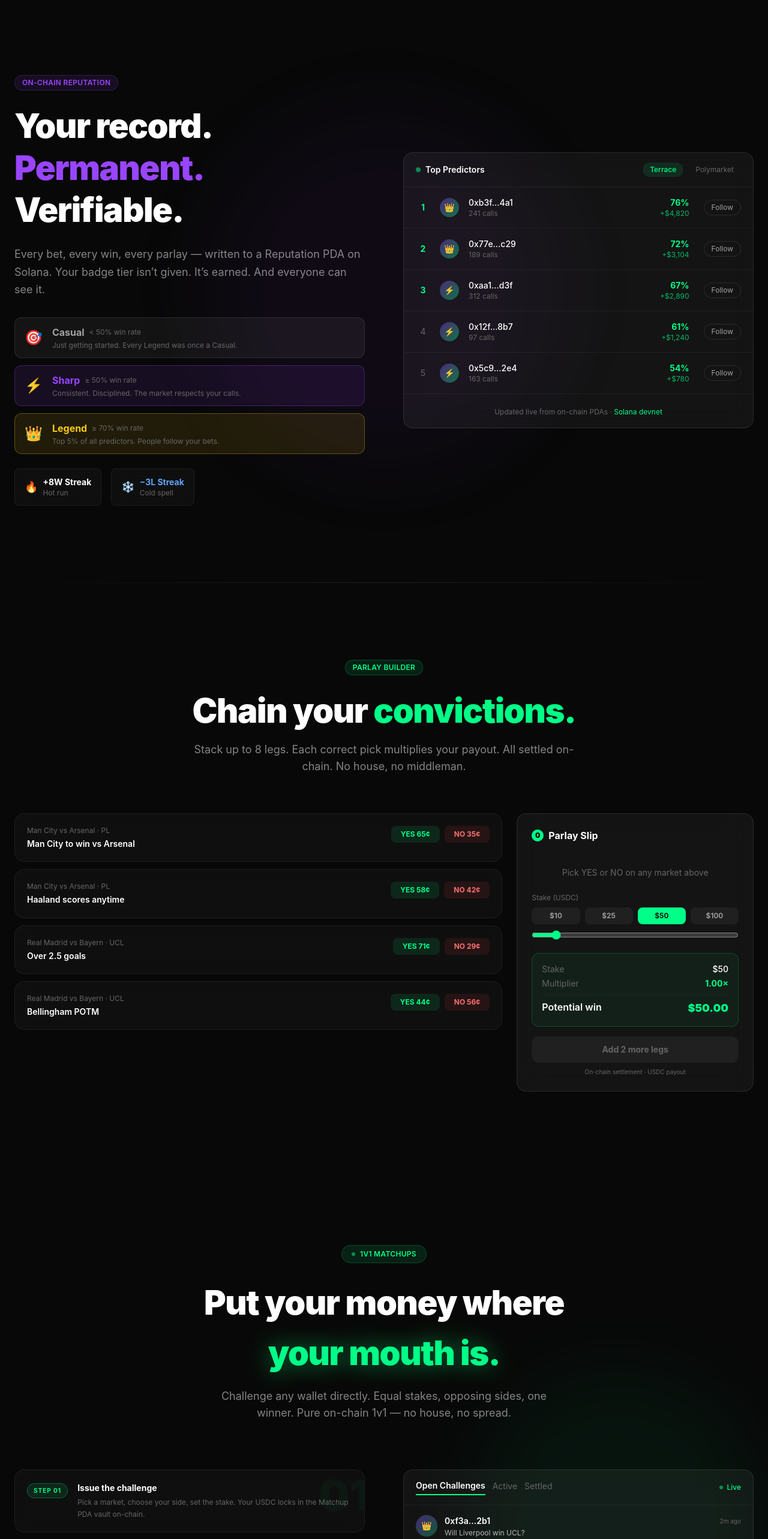
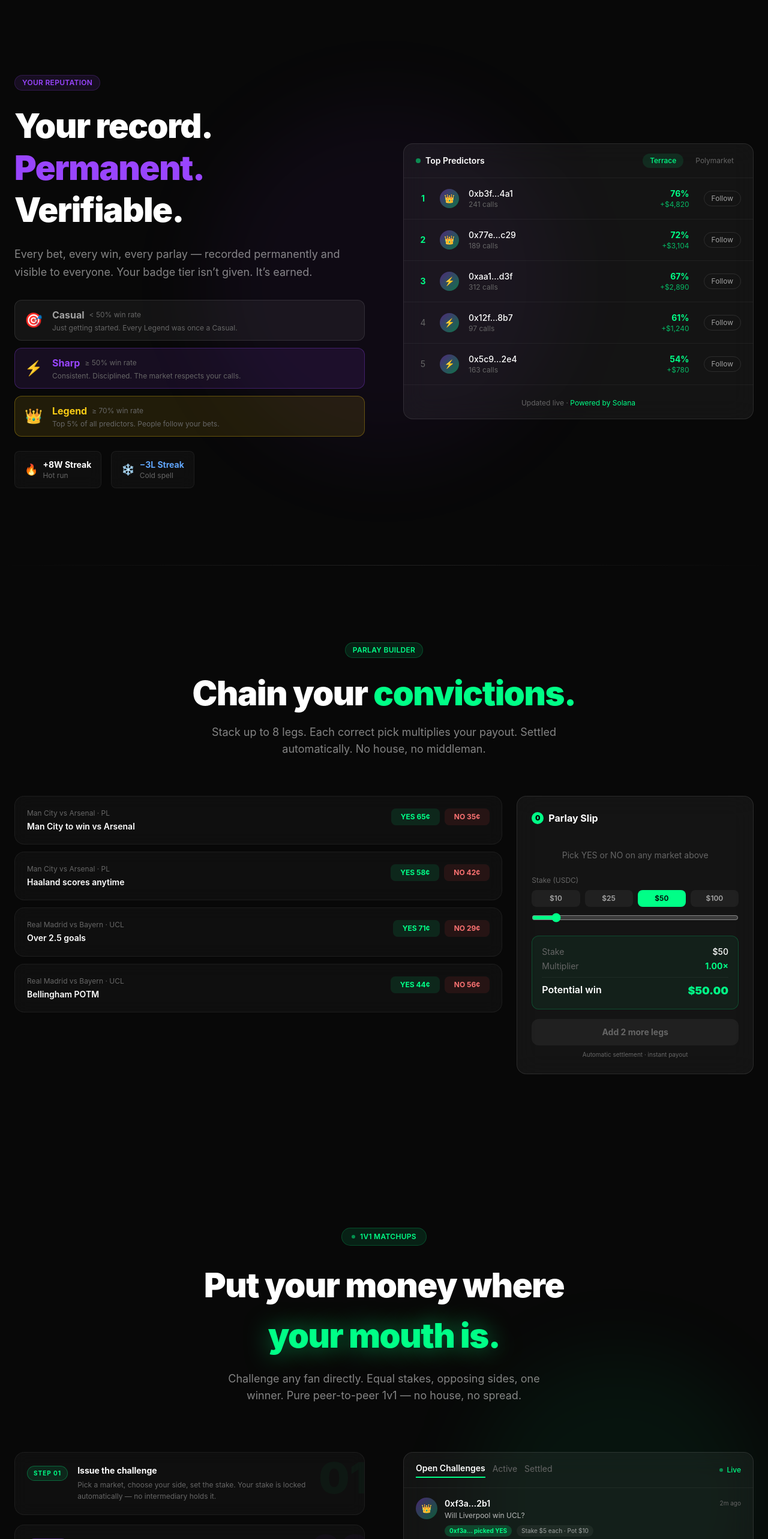
Before and after one commit to lopeselio/terrace-xyz, a Next.js app in the folder packages/landing/: page / in a window 1280 px wide. Shown: the part 2040-4606 px from the top of the page at 60% size. Built offline with nearby package versions, Linux system fonts and the light colour scheme.

Commit message:
feat: update feature descriptions for clarity and consistency across components

```diff
--- a/packages/landing/app/components/Leagues.tsx
+++ b/packages/landing/app/components/Leagues.tsx
@@ -11,12 +11,12 @@ const leagues = [
 ];
 
 const compareItems = [
-  { feature: "On-chain settlement", terrace: true, betfair: false, polymarket: true, sportradar: false },
-  { feature: "Permissionless market creation", terrace: true, betfair: false, polymarket: false, sportradar: false },
+  { feature: "Instant settlement", terrace: true, betfair: false, polymarket: true, sportradar: false },
+  { feature: "Open market creation", terrace: true, betfair: false, polymarket: false, sportradar: false },
   { feature: "Flash / in-match markets", terrace: true, betfair: true, polymarket: false, sportradar: false },
   { feature: "Social feed + follow", terrace: true, betfair: false, polymarket: false, sportradar: false },
-  { feature: "On-chain reputation badges", terrace: true, betfair: false, polymarket: false, sportradar: false },
-  { feature: "Multi-leg parlay on-chain", terrace: true, betfair: true, polymarket: false, sportradar: false },
+  { feature: "Verified reputation badges", terrace: true, betfair: false, polymarket: false, sportradar: false },
+  { feature: "Multi-leg parlay builder", terrace: true, betfair: true, polymarket: false, sportradar: false },
   { feature: "USDC settlement (no fiat)", terrace: true, betfair: false, polymarket: true, sportradar: false },
   { feature: "Creator fee economy", terrace: true, betfair: false, polymarket: false, sportradar: false },
   { feature: "No KYC for base access", terrace: true, betfair: false, polymarket: false, sportradar: false },
--- a/packages/landing/app/components/Matchups.tsx
+++ b/packages/landing/app/components/Matchups.tsx
@@ -9,7 +9,7 @@ const steps = [
     bg: "bg-pitch/10",
     border: "border-pitch/30",
     title: "Issue the challenge",
-    detail: "Pick a market, choose your side, set the stake. Your USDC locks in the Matchup PDA vault on-chain.",
+    detail: "Pick a market, choose your side, set the stake. Your stake is locked automatically — no intermediary holds it.",
     tag: "STEP 01",
   },
   {
@@ -26,8 +26,8 @@ const steps = [
     color: "text-yellow-400",
     bg: "bg-yellow-400/10",
     border: "border-yellow-400/30",
-    title: "Market settles on-chain",
-    detail: "The underlying market resolves. Either player taps Settle — the program reads the outcome and sends the full pot to the winner. No fees, no middleman.",
+    title: "Market settles automatically",
+    detail: "The underlying market resolves. Either player taps Settle — the outcome is read and the full pot goes to the winner. No fees, no middleman.",
     tag: "STEP 03",
   },
 ];
@@ -85,7 +85,7 @@ export default function Matchups() {
             <span className="text-pitch glow-green">your mouth is.</span>
           </h2>
           <p className="text-white/50 text-lg max-w-xl mx-auto">
-            Challenge any wallet directly. Equal stakes, opposing sides, one winner. Pure on-chain 1v1 — no house, no spread.
+            Challenge any fan directly. Equal stakes, opposing sides, one winner. Pure peer-to-peer 1v1 — no house, no spread.
           </p>
         </div>
 
@@ -194,8 +194,8 @@ export default function Matchups() {
 
             <div className="px-5 py-4 border-t border-white/5 text-center">
               <span className="text-xs text-text-muted">
-                Stake locked in Matchup PDA ·{" "}
-                <span className="text-pitch">Solana devnet</span>
+                Stake locked automatically ·{" "}
+                <span className="text-pitch">Powered by Solana</span>
               </span>
             </div>
           </div>
--- a/packages/landing/app/components/ParlayBuilder.tsx
+++ b/packages/landing/app/components/ParlayBuilder.tsx
@@ -81,7 +81,7 @@ export default function ParlayBuilder() {
           </h2>
           <p className="text-white/50 text-lg">
             Stack up to 8 legs. Each correct pick multiplies your payout.
-            All settled on-chain. No house, no middleman.
+            Settled automatically. No house, no middleman.
           </p>
         </div>
 
@@ -264,7 +264,7 @@ export default function ParlayBuilder() {
                 : "Place Parlay on Solana"}
             </button>
             <p className="text-[10px] text-text-muted text-center mt-2">
-              On-chain settlement · USDC payout
+              Automatic settlement · instant payout
             </p>
           </div>
         </div>
--- a/packages/landing/app/components/Reputation.tsx
+++ b/packages/landing/app/components/Reputation.tsx
@@ -53,7 +53,7 @@ export default function Reputation() {
           <div>
             <div className="inline-flex items-center gap-2 bg-sol/10 border border-sol/20 rounded-full px-3 py-1 mb-6">
               <span className="text-xs font-semibold text-sol tracking-wide uppercase">
-                On-chain Reputation
+                Your Reputation
               </span>
             </div>
             <h2 className="text-[clamp(2rem,5vw,3.5rem)] font-black tracking-tight leading-tight mb-6">
@@ -64,9 +64,9 @@ export default function Reputation() {
               Verifiable.
             </h2>
             <p className="text-white/50 text-lg leading-relaxed mb-8">
-              Every bet, every win, every parlay — written to a Reputation PDA
-              on Solana. Your badge tier isn&rsquo;t given. It&rsquo;s earned.
-              And everyone can see it.
+              Every bet, every win, every parlay — recorded permanently and
+              visible to everyone. Your badge tier isn&rsquo;t given.
+              It&rsquo;s earned.
             </p>
 
             {/* Badge cards */}
@@ -167,8 +167,8 @@ export default function Reputation() {
             </div>
             <div className="px-5 py-4 border-t border-white/5 text-center">
               <span className="text-xs text-text-muted">
-                Updated live from on-chain PDAs ·{" "}
-                <span className="text-pitch">Solana devnet</span>
+                Updated live ·{" "}
+                <span className="text-pitch">Powered by Solana</span>
               </span>
             </div>
           </div>
--- a/packages/landing/app/components/SocialFeed.tsx
+++ b/packages/landing/app/components/SocialFeed.tsx
@@ -170,7 +170,7 @@ export default function SocialFeed() {
               predictors.
             </h2>
             <p className="text-white/50 text-lg leading-relaxed mb-8">
-              Every bet, win, and market creation streams live on-chain. Follow
+              Every bet, win, and market creation streams live. Follow
               top predictors and get notified the second they back a take. The
               crowd&rsquo;s wisdom — real-time.
             </p>
@@ -180,7 +180,7 @@ export default function SocialFeed() {
                 {
                   icon: "📡",
                   title: "Real-time Helius WebSocket feed",
-                  desc: "On-chain events stream to your feed instantly. No delays, no polling.",
+                  desc: "Live events stream to your feed instantly. No delays, no polling.",
                 },
                 {
                   icon: "👥",
--- a/packages/landing/app/layout.tsx
+++ b/packages/landing/app/layout.tsx
@@ -4,18 +4,24 @@ import "./globals.css";
 export const metadata: Metadata = {
   title: "Terrace — Social Sports Predictions on Solana",
   description:
-    "The on-chain prediction layer for football fans. Create markets, back your takes, build your rep. Powered by Solana.",
+    "The social prediction layer for football fans. Create markets, back your takes, build your rep. Powered by Solana.",
+  icons: {
+    icon: "/terrace-logo.png",
+    apple: "/terrace-logo.png",
+  },
   openGraph: {
     title: "Terrace — Social Sports Predictions on Solana",
     description:
-      "Create markets, back your takes, build your on-chain reputation. The social prediction layer football deserves.",
+      "Create markets, back your takes, build your reputation. The social prediction layer football deserves.",
     type: "website",
+    images: [{ url: "/terrace-logo.png", width: 512, height: 512 }],
   },
   twitter: {
     card: "summary_large_image",
     title: "Terrace — Social Sports Predictions on Solana",
     description:
-      "Create markets, back your takes, build your on-chain reputation.",
+      "Create markets, back your takes, build your reputation.",
+    images: ["/terrace-logo.png"],
   },
 };
 
--- a/packages/landing/app/page.tsx
+++ b/packages/landing/app/page.tsx
@@ -9,6 +9,7 @@ import SocialFeed from "./components/SocialFeed";
 import CreatorTools from "./components/CreatorTools";
 import HowItWorks from "./components/HowItWorks";
 import Leagues from "./components/Leagues";
+import Founder from "./components/Founder";
 import Waitlist from "./components/Waitlist";
 import Footer from "./components/Footer";
 
@@ -26,6 +27,7 @@ export default function Home() {
       <CreatorTools />
       <HowItWorks />
       <Leagues />
+      <Founder />
       <Waitlist />
       <Footer />
     </main>
```
